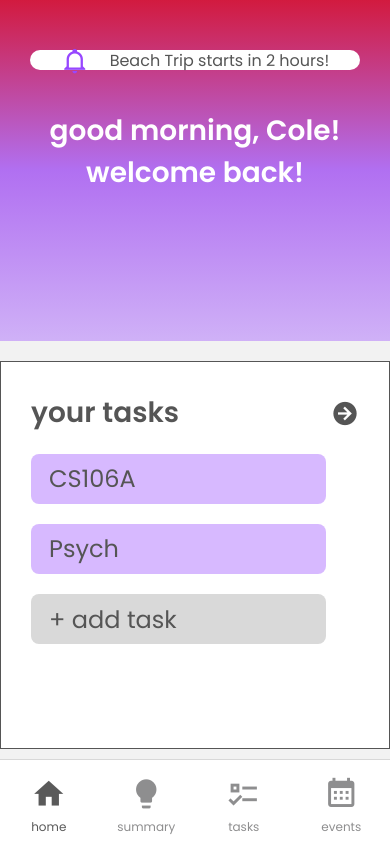
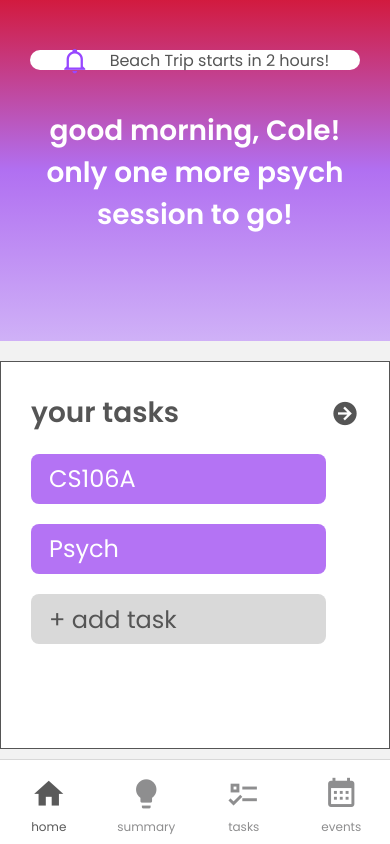
Before and after one commit to tinglinn/whisper, a React Native app: screen /Home in a window 390 px wide. Built offline with nearby package versions, Linux system fonts and the light colour scheme.

Commit message:
rewire bottom nav for new task screen

```diff
--- a/App.js
+++ b/App.js
@@ -1,7 +1,7 @@
 import React from 'react';
 import { SafeAreaProvider, SafeAreaView } from 'react-native-safe-area-context';
 import { StyleSheet, Text, View } from 'react-native';
-import { createBottomTabNavigator } from '@react-navigation/bottom-tabs';
+import { createBottomTabNavigator, BottomTabBar } from '@react-navigation/bottom-tabs';
 import { NavigationContainer } from '@react-navigation/native';
 import { MaterialCommunityIcons, Ionicons } from '@expo/vector-icons';
 import { useFonts } from 'expo-font';
@@ -14,6 +14,7 @@ const Tab = createBottomTabNavigator();
 
 // IMPORT SCREENS
 import TasksScreen from './pages/task';
+import AddTasksScreen from './pages/addTask';
 // function TasksScreen() {
 //   return (
 //     <SafeAreaView style={{ flex: 1, justifyContent: 'center', alignItems: 'center' }}>
@@ -34,14 +35,23 @@ function CalendarScreen() {
 
 function BottomTabs() {
   return (
-    <Tab.Navigator initialRouteName="Home"
+    <Tab.Navigator
+      initialRouteName="Home"
       inactiveColor={Themes.colors.darkgray}
-      screenOptions={{
+      screenOptions={({ route }) => ({
+        tabBarButton: [
+          "AddTasks"
+        ].includes(route.name)
+          ? () => {
+            return null;
+          }
+          : undefined,
         tabBarActiveTintColor: Themes.colors.verydark,
         headerShown: false,
-        tabBarStyle: {padding: 8, height: 85},
-        tabBarLabelStyle: {fontSize: 12, fontFamily: 'Poppins'}
-      }} >
+        tabBarStyle: { padding: 8, height: 85 },
+        tabBarLabelStyle: { fontSize: 12, fontFamily: 'Poppins' }
+      })}
+    >
       <Tab.Screen name="Home" component={HomeScreen} options={{
         tabBarLabel: 'home',
         tabBarIcon: ({ color }) => (
@@ -66,6 +76,7 @@ function BottomTabs() {
           <MaterialCommunityIcons name="calendar-month" color={color} size={Themes.fonts.iconSize} />
         ),
       }} />
+      <Tab.Screen name="AddTasks" component={AddTasksScreen}/>
   </Tab.Navigator>
   );
 }
--- /dev/null
+++ b/pages/addTask.js
@@ -0,0 +1,67 @@
+import { Text, View, StyleSheet } from 'react-native';
+
+// IMPORTED STATEMENTS **
+import { NavigationContainer } from '@react-navigation/native';
+import { createStackNavigator } from '@react-navigation/stack';
+import Constants from 'expo-constants';
+
+// IMPORTED SCREENS **
+import ScreenTaskType from './createtask/ScreenTaskType';
+import ScreenTaskType2 from './createtask/ScreenTaskType2';
+import ScreenTaskType3 from './createtask/ScreenTaskType3';
+import ScreenReviewTaskInfo from './createtask/ScreenReviewTaskInfo';
+import ScreenCreateTasks from './createtask/ScreenCreateTasks';
+import ScreenCreateTasks2 from './createtask/ScreenCreateTasks2';
+import ScreenCreateTasks3 from './createtask/ScreenCreateTasks3';
+import ScreenCreateTasks4 from './createtask/ScreenCreateTasks4';
+import ScreenCreateTasks5 from './createtask/ScreenCreateTasks5';
+import ScreenCreateTasksComplete from './createtask/ScreenCreateTasksComplete';
+
+
+// CREATE A STACK **
+const Stack = createStackNavigator();
+
+export default function App() {
+    return (
+
+        // SET UP THE NAVIGATION **
+        <NavigationContainer independent={true} options={{ headerShown: false, }}>
+            <Stack.Navigator >
+
+                <Stack.Screen name="ScreenTaskType" options={{ headerShown: false }} component={ScreenTaskType} />
+                <Stack.Screen name="ScreenTaskType2" options={{ headerShown: false }} component={ScreenTaskType2} />
+                <Stack.Screen name="ScreenTaskType3" options={{ headerShown: false }} component={ScreenTaskType3} />
+
+                <Stack.Screen name="ScreenCreateTasks" options={{ headerShown: false }} component={ScreenCreateTasks} />
+                <Stack.Screen name="ScreenCreateTasks2" options={{ headerShown: false }} component={ScreenCreateTasks2} />
+                <Stack.Screen name="ScreenCreateTasks3" options={{ headerShown: false }} component={ScreenCreateTasks3} />
+                <Stack.Screen name="ScreenCreateTasks4" options={{ headerShown: false }} component={ScreenCreateTasks4} />
+                <Stack.Screen name="ScreenCreateTasks5" options={{ headerShown: false }} component={ScreenCreateTasks5} />
+                <Stack.Screen name="ScreenCreateTasksComplete" options={{ headerShown: false }} component={ScreenCreateTasksComplete} />
+
+                <Stack.Screen name="ScreenReviewTaskInfo" options={{ headerShown: false }} component={ScreenReviewTaskInfo} />
+
+
+            </Stack.Navigator>
+        </NavigationContainer>
+
+
+
+    );
+}
+
+const styles = StyleSheet.create({
+    container: {
+        flex: 1,
+        justifyContent: 'center',
+        paddingTop: Constants.statusBarHeight,
+        backgroundColor: '#ecf0f1',
+        padding: 8,
+    },
+    paragraph: {
+        margin: 24,
+        fontSize: 18,
+        fontWeight: 'bold',
+        textAlign: 'center',
+    },
+});
--- a/pages/createtask/ScreenCreateTasks2.js
+++ b/pages/createtask/ScreenCreateTasks2.js
@@ -27,9 +27,9 @@ export default function ScreenCreateTasks2({ navigation }) { // note navigation
         {/* <Text style={{marginTop: 20,}}> Task Name </Text> */}
         <RadioButton.Group onValueChange={newValue => setValue(newValue)} value={value}>
           <View style={{ flexDirection: 'row', alignItems: 'center', marginTop: 20, marginRight: 25}}>
-            <RadioButton value="first" />
-            <Text style={styles.option}>Yes, it is due... </Text>
-            <DatePicker date={date} onDateChange={setDate} />
+              <RadioButton value="first" />
+              <Text style={styles.option}>Yes, it is due...   </Text>
+              <DatePicker date={date} onDateChange={setDate} />
           </View>
           <View style={{flexDirection: 'row', alignItems: 'center', marginTop: 10, marginRight: 25}}>
             <RadioButton value="second" />
--- a/pages/home.js
+++ b/pages/home.js
@@ -19,7 +19,7 @@ function Greeting({greetingText}) {
         <View style={styles.greetingContainer}>
             <LinearGradient colors={[Themes.colors.red, Themes.colors.mediumpurple, Themes.colors.lightpurple]} style={styles.gradient}>
                 <Reminder reminderText={"Beach Trip starts in 2 hours!"}/>
-                <View>
+                <View style={{paddingLeft: 20, paddingRight: 20}}>
                     <Text style={styles.greetingText}>{greetingText}</Text>
                 </View>
             </LinearGradient>
@@ -31,7 +31,7 @@ function TaskCard({ task }) {
     return (
         <View style={{
             width: '90%', height: 50, marginBottom: 20, paddingLeft: 18,
-            backgroundColor: Themes.colors.lightpurple, borderRadius: 8,
+            backgroundColor: Themes.colors.mediumpurple, borderRadius: 8,
             justifyContent: 'center'
         }}>
             <Text style={styles.tasksText}>{task}</Text>
@@ -48,7 +48,7 @@ function Tasks({navigation}) {
             <View style={styles.taskList}>
                 <TaskCard task={'CS106A'} />
                 <TaskCard task={'Psych'} />
-                <Pressable onPress={() => navigation.navigate('Tasks')}>
+                <Pressable onPress={() => navigation.navigate('AddTasks')}>
                     <View style={{
                         flexDirection: 'row', alignItems: 'center', justifyContent: 'flex-start', width: '90%', height: 50, marginBottom: 20, paddingLeft: 18,
                         backgroundColor: Themes.colors.background, borderRadius: 8,
@@ -71,7 +71,7 @@ function Tasks({navigation}) {
 function HomeScreen({navigation}) {
     return (
         <SafeAreaView style={styles.screen}>
-            <Greeting greetingText={"good morning, Cole! welcome back!"} />
+            <Greeting greetingText={"good morning, Cole! only one more psych session to go!"} />
             <Tasks navigation={navigation} />
         </SafeAreaView>
     );
@@ -156,7 +156,7 @@ const styles = StyleSheet.create({
         fontFamily: 'Poppins',
         fontSize: 24,
         lineHeight: 36,
-        color: Themes.colors.darkgray,
+        color: Themes.colors.white,
         textAlign: 'left',
     }
 });
--- a/pages/summary/accomplishments.js
+++ b/pages/summary/accomplishments.js
@@ -41,6 +41,9 @@ function AccomplishmentList({data, title}) {
     return (
         <View style={styles.box}>
             <Text style={styles.title}>{title}</Text>
+            <View style={{width: '25%', marginLeft: 250}}>
+                <Text style={{ flexShrink: 1, fontFamily: 'Poppins', fontSize: 13, color: Themes.colors.darkgray, textAlign: 'right' }}>Compared to last week</Text>
+            </View>
             <View style={styles.boxBody}>
                 <FlatList data={data} keyExtractor={(item, index) => index} renderItem={renderAccomplishment}
                     ItemSeparatorComponent={() => <View style={{ height: 25 }} />}></FlatList>
@@ -127,7 +130,7 @@ const styles = StyleSheet.create({
         flexDirection: 'row',
         alignContent: 'space-between',
         justifyContent: 'center',
-        paddingTop: 25,
+        paddingTop: 15,
     },
     insightBox: {
         flexDirection: 'column',
```
